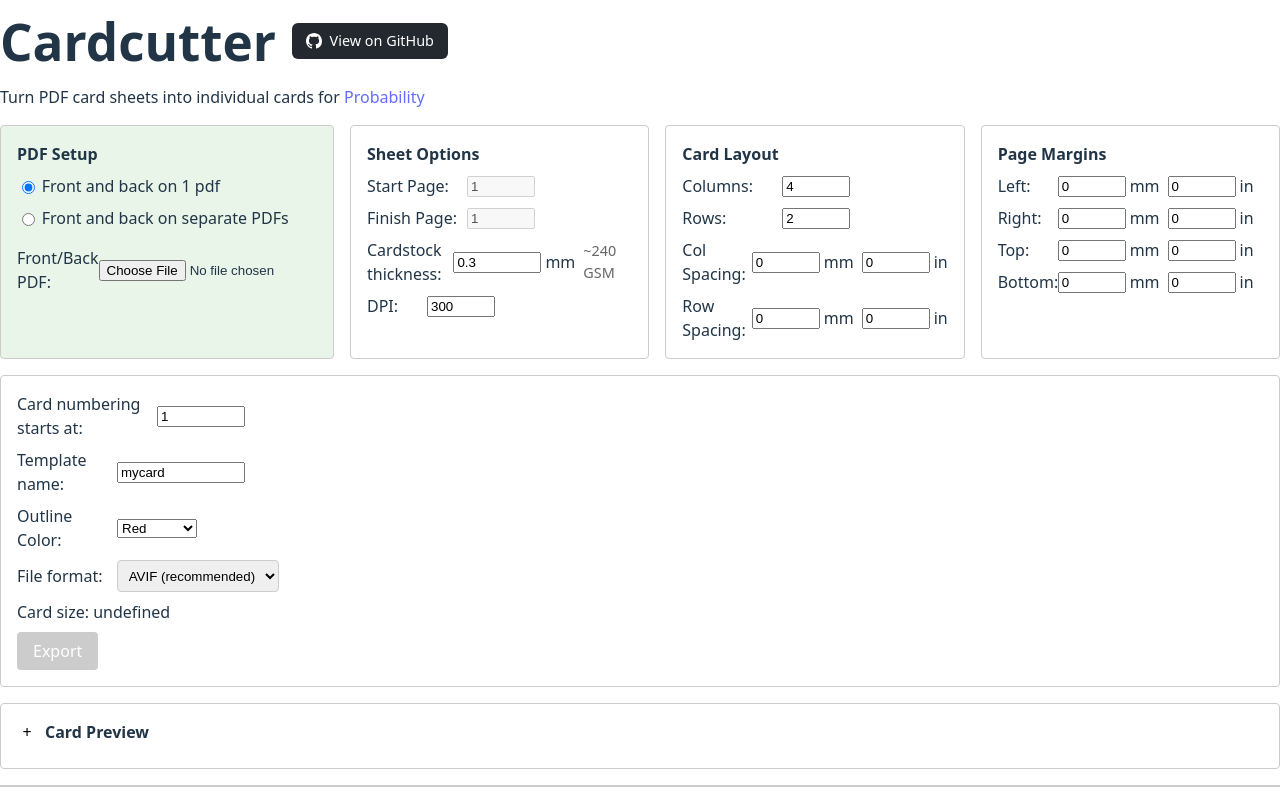
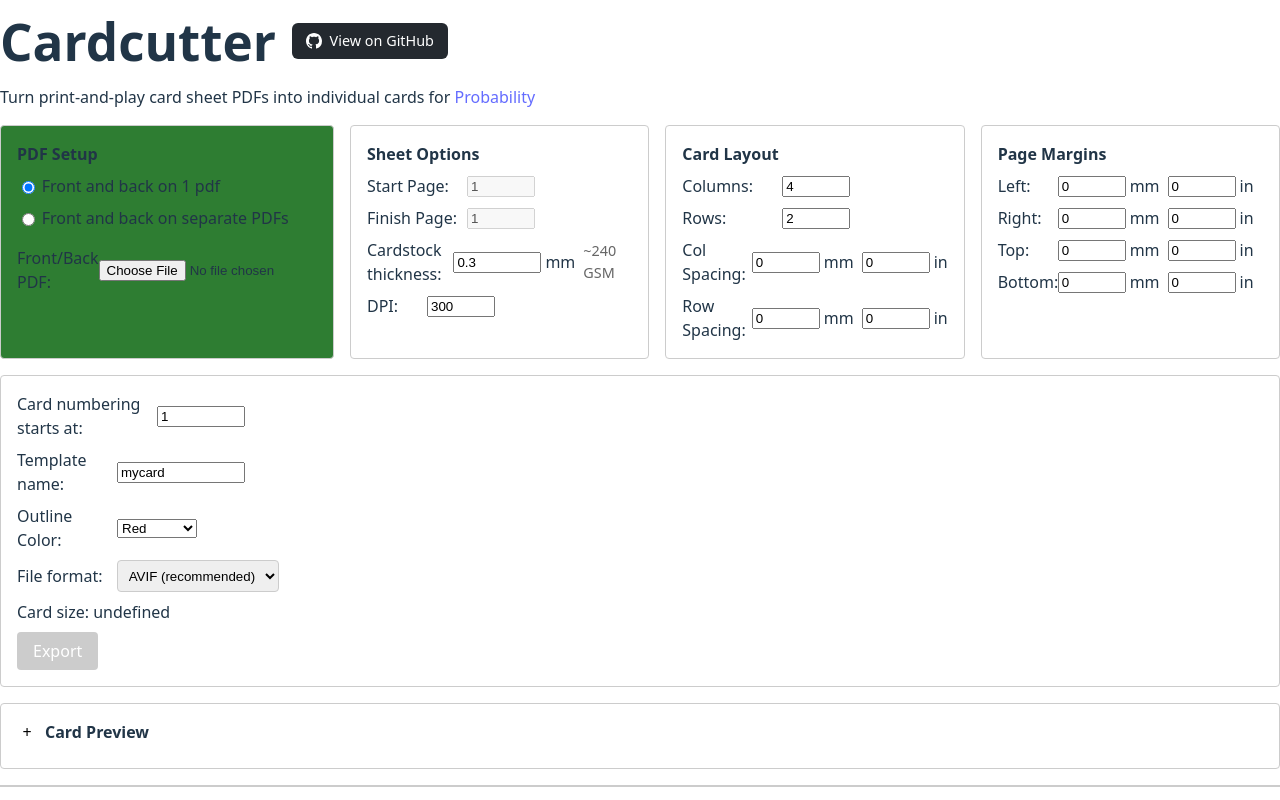
Before and after one commit to garbo-succus/cardcutter, a React (Vite) app: page / in a window 1280 px wide. Built offline with nearby package versions, Linux system fonts and the light colour scheme.

Commit message:
Fix layout

```diff
--- a/src/App.tsx
+++ b/src/App.tsx
@@ -991,10 +991,10 @@ function App() {
         <h1 style={{ margin: 0 }}>Cardcutter</h1>
         <GitHubBanner repoUrl="https://github.com/garbo-succus/cardcutter" />
       </div>
-      <p>Turn PDF card sheets into individual cards for <a href="https://probability.nz" target="_blank" rel="noopener noreferrer">Probability</a></p>
+      <p>Turn print-and-play card sheet PDFs into individual cards for <a href="https://probability.nz" target="_blank" rel="noopener noreferrer">Probability</a></p>
 
       <div style={{ display: 'flex', gap: '1em', marginBottom: '1em', flexWrap: 'wrap' }}>
-        <div style={{ border: '1px solid #ccc', padding: '1em', borderRadius: '4px', flex: '1', minWidth: '300px', backgroundColor: '#e8f5e8' }}>
+        <div style={{ border: '1px solid #ccc', padding: '1em', borderRadius: '4px', flex: '1', minWidth: '300px', backgroundColor: '#2e7d32' }}>
           <h3 style={{ margin: '0 0 0.5em 0', fontSize: '1em' }}>PDF Setup</h3>
           <div style={{ display: 'flex', flexDirection: 'column', gap: '0.5em' }}>
             <div>
```
